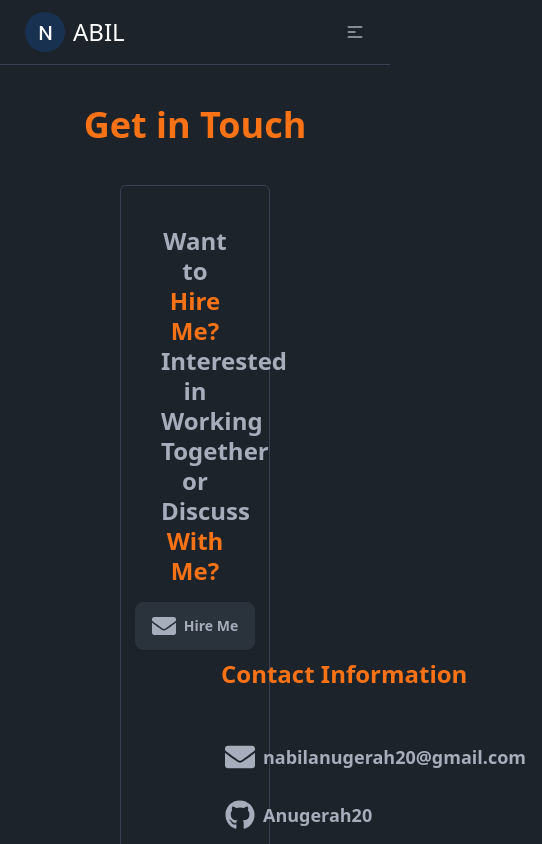
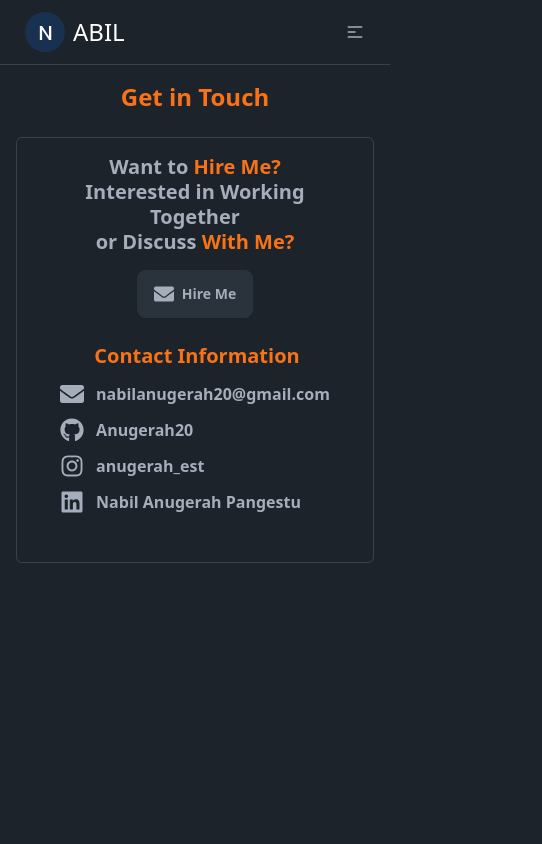
Before and after one commit to Anugerah20/Portfolio-V.2, a React (Vite) app: page /contact in a window 390 px wide. Shown: the top 844 px of the page, 542 px wide, since content can reach past the window. Built offline with nearby package versions, Linux system fonts and the light colour scheme.

Commit message:
update(styling/css): styling responsive page contact

```diff
--- a/src/pages/Contact.jsx
+++ b/src/pages/Contact.jsx
@@ -2,37 +2,70 @@ import { FaLinkedin, FaGithub, FaInstagram, FaEnvelope } from "react-icons/fa";
 
 const Contact = () => {
      return (
-          <section className="m-10 flex justify-center items-center">
-               <div className="max-w-full">
+          <section className="m-4 md:m-10 flex justify-center items-center">
+               <div className="w-full max-w-4xl">
                     <div className="text-center">
-                         <h1 className="text-4xl font-bold text-orange-500 mb-10">Get in Touch</h1>
+                         <h1 className="text-2xl md:text-4xl font-bold text-orange-500 mb-6 md:mb-10">
+                              Get in Touch
+                         </h1>
                     </div>
-                    <div className="grid grid-cols-1 lg:grid-cols-2 space-x-10 mx-20 border border-gray-700 rounded-md p-10">
-                         <div className="text-center lg:text-left lg:text-4xl md:text-3xl text-2xl font-bold">
-                              <span className="block leading-tight">Want to <span className="text-orange-500">Hire Me?</span></span>
+
+                    <div className="grid grid-cols-1 lg:grid-cols-2 gap-6 md:gap-10 border border-gray-700 rounded-md p-4 md:p-10">
+                         <div className="text-center lg:text-left text-xl md:text-3xl lg:text-4xl font-bold">
+                              <span className="block leading-tight">
+                                   Want to <span className="text-orange-500">Hire Me?</span>
+                              </span>
                               <span className="block leading-tight">Interested in Working</span>
                               <span className="block leading-tight">Together</span>
-                              <span className="block leading-tight">or Discuss <span className="text-orange-500">With Me?</span></span>
+                              <span className="block leading-tight">
+                                   or Discuss <span className="text-orange-500">With Me?</span>
+                              </span>
+
                               <div className="flex justify-center lg:justify-start mt-4">
-                                   <a href="mailto:nabilanugerah20@gmail.com" className="btn btn-neutral flex items-center gap-2">
-                                        <FaEnvelope className="text-2xl" /> Hire Me
+                                   <a
+                                        href="mailto:nabilanugerah20@gmail.com"
+                                        className="btn btn-neutral md:btn-md flex items-center gap-2 text-sm md:text-base"
+                                   >
+                                        <FaEnvelope className="text-xl md:text-1xl" /> Hire Me
                                    </a>
                               </div>
                          </div>
-                         <div>
-                              <ul className="menu rounded-box">
-                                   <h1 className="lg:text-4xl md:text-3xl text-2xl font-bold text-orange-500 text-left lg:text-left ml-3">Contact Information</h1>
-                                   <li className="lg:text-xl md:text-xl text-lg font-bold flex items-start gap-3 mt-3">
-                                        <a href="mailto:nabilanugerah20@gmail.com"><FaEnvelope className="text-3xl" /> nabilanugerah20@gmail.com</a>
+                         <div className="mb-8 flex flex-col flex-wrap justify-center items-center">
+                              <h1 className="text-xl md:text-3xl lg:text-4xl font-bold text-orange-500 text-left ml-1 md:ml-3">
+                                   Contact Information
+                              </h1>
+                              <ul className="mt-3 space-y-3">
+                                   <li className="flex items-start gap-3 text-base md:text-xl font-bold">
+                                        <a
+                                             href="mailto:nabilanugerah20@gmail.com"
+                                             className="flex items-center gap-3"
+                                        >
+                                             <FaEnvelope className="text-2xl md:text-3xl" /> nabilanugerah20@gmail.com
+                                        </a>
                                    </li>
-                                   <li className="lg:text-xl md:text-xl text-lg font-bold flex items-start gap-3 mt-3">
-                                        <a href="https://github.com/Anugerah20/"><FaGithub className="text-3xl" /> Anugerah20</a>
+                                   <li className="flex items-start gap-3 text-base md:text-xl font-bold">
+                                        <a
+                                             href="https://github.com/Anugerah20/"
+                                             className="flex items-center gap-3"
+                                        >
+                                             <FaGithub className="text-2xl md:text-3xl" /> Anugerah20
+                                        </a>
                                    </li>
-                                   <li className="lg:text-xl md:text-xl text-lg font-bold flex items-start gap-3 mt-3">
-                                        <a href="https://instagram.com/anugerah_est/"><FaInstagram className="text-3xl" /> anugerah_est</a>
+                                   <li className="flex items-start gap-3 text-base md:text-xl font-bold">
+                                        <a
+                                             href="https://instagram.com/anugerah_est/"
+                                             className="flex items-center gap-3"
+                                        >
+                                             <FaInstagram className="text-2xl md:text-3xl" /> anugerah_est
+                                        </a>
                                    </li>
-                                   <li className="lg:text-xl md:text-xl text-lg font-bold flex items-start gap-3 mt-3">
-                                        <a href="https://www.linkedin.com/in/nabil-anugerah-pangestu/"><FaLinkedin className="text-3xl" /> Nabil Anugerah Pangestu</a>
+                                   <li className="flex items-start gap-3 text-base md:text-xl font-bold">
+                                        <a
+                                             href="https://www.linkedin.com/in/nabil-anugerah-pangestu/"
+                                             className="flex items-center gap-3"
+                                        >
+                                             <FaLinkedin className="text-2xl md:text-3xl" /> Nabil Anugerah Pangestu
+                                        </a>
                                    </li>
                               </ul>
                          </div>
```
